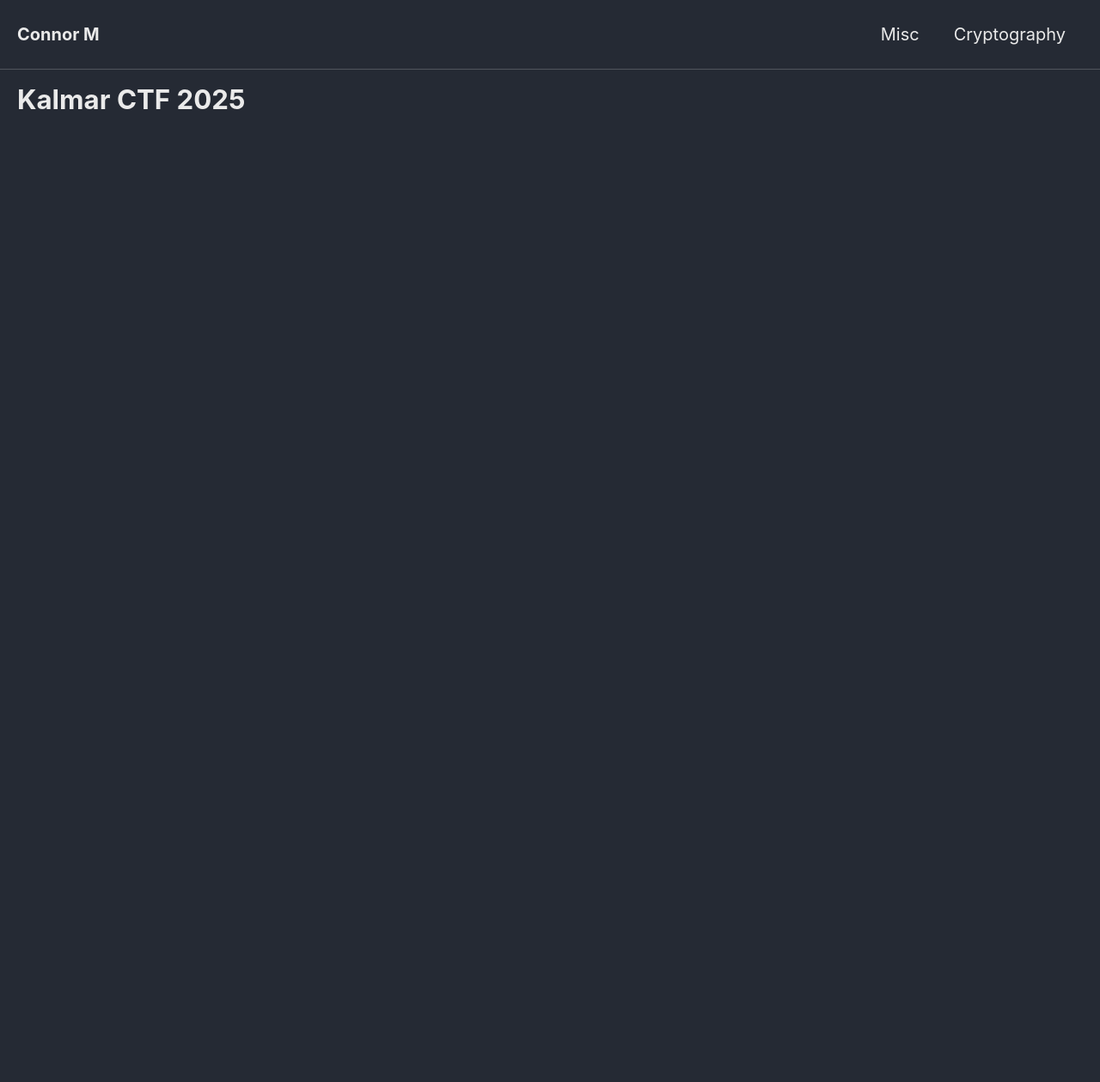
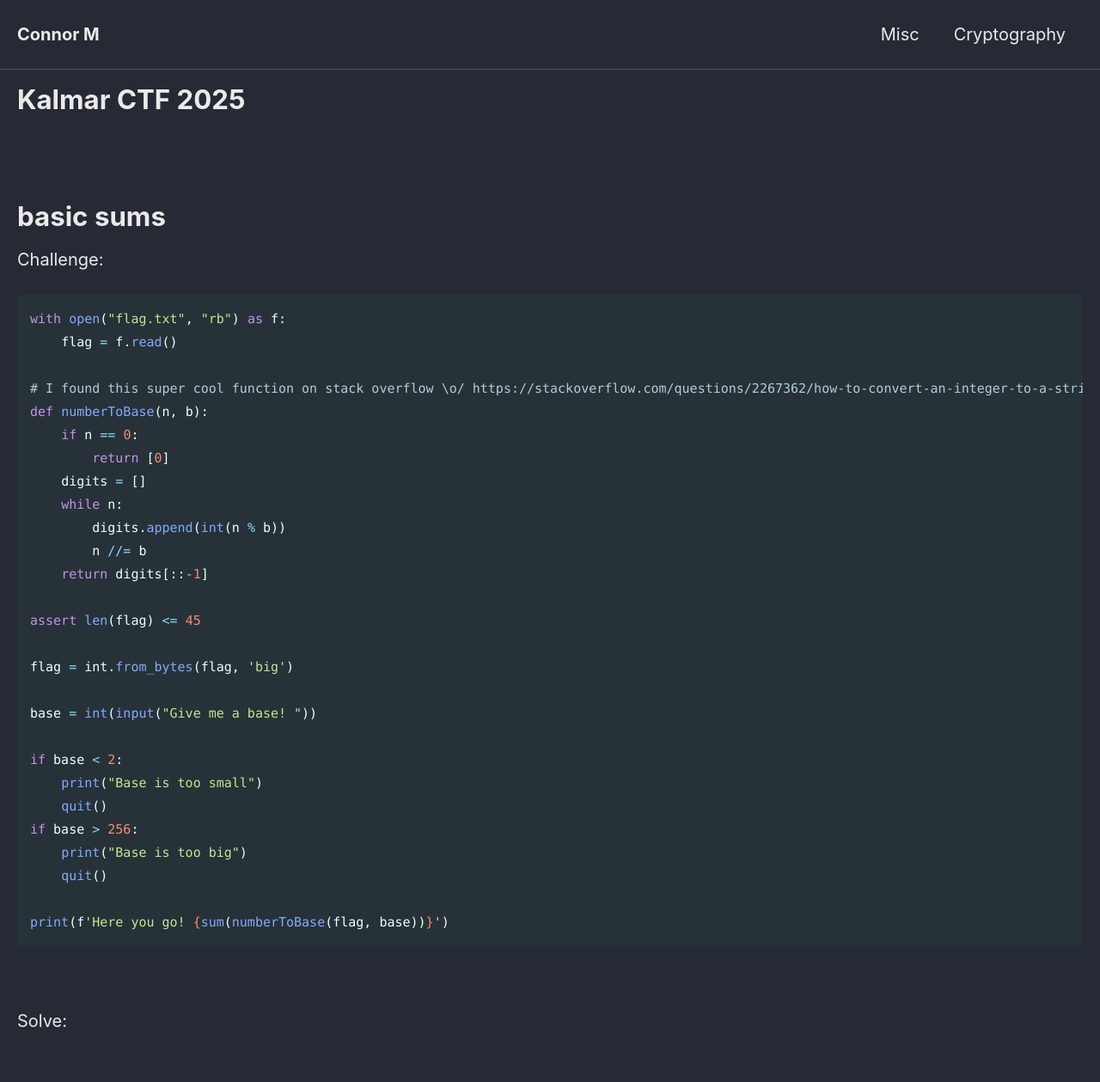
Before and after one commit to Connor-McCartney/Connor-McCartney.github.io, a Jekyll site: the page built from _pages/cryptography/other/KalmarCTF2025.md, in a window 1280 px wide. Shown: the whole page at 86% size. Built offline with Jekyll 4.4.1, drawn with Linux system fonts in a browser that asks for light colours; cached includes are drawn as plain includes; before the commit the page ends 900 px from its top, so only the background shows below that.

Commit message:
Update KalmarCTF2025.md

````diff
--- a/_pages/cryptography/other/KalmarCTF2025.md
+++ b/_pages/cryptography/other/KalmarCTF2025.md
@@ -5,3 +5,41 @@ title: Kalmar CTF 2025
 
 <br>
 <br>
+
+# basic sums
+
+Challenge:
+
+```python
+with open("flag.txt", "rb") as f:
+    flag = f.read()
+
+# I found this super cool function on stack overflow \o/ https://stackoverflow.com/questions/2267362/how-to-convert-an-integer-to-a-string-in-any-base
+def numberToBase(n, b):
+    if n == 0:
+        return [0]
+    digits = []
+    while n:
+        digits.append(int(n % b))
+        n //= b
+    return digits[::-1]
+
+assert len(flag) <= 45
+
+flag = int.from_bytes(flag, 'big')
+
+base = int(input("Give me a base! "))
+
+if base < 2:
+    print("Base is too small")
+    quit()
+if base > 256:
+    print("Base is too big")
+    quit()
+
+print(f'Here you go! {sum(numberToBase(flag, base))}')
+```
+
+<br>
+
+Solve:
````
